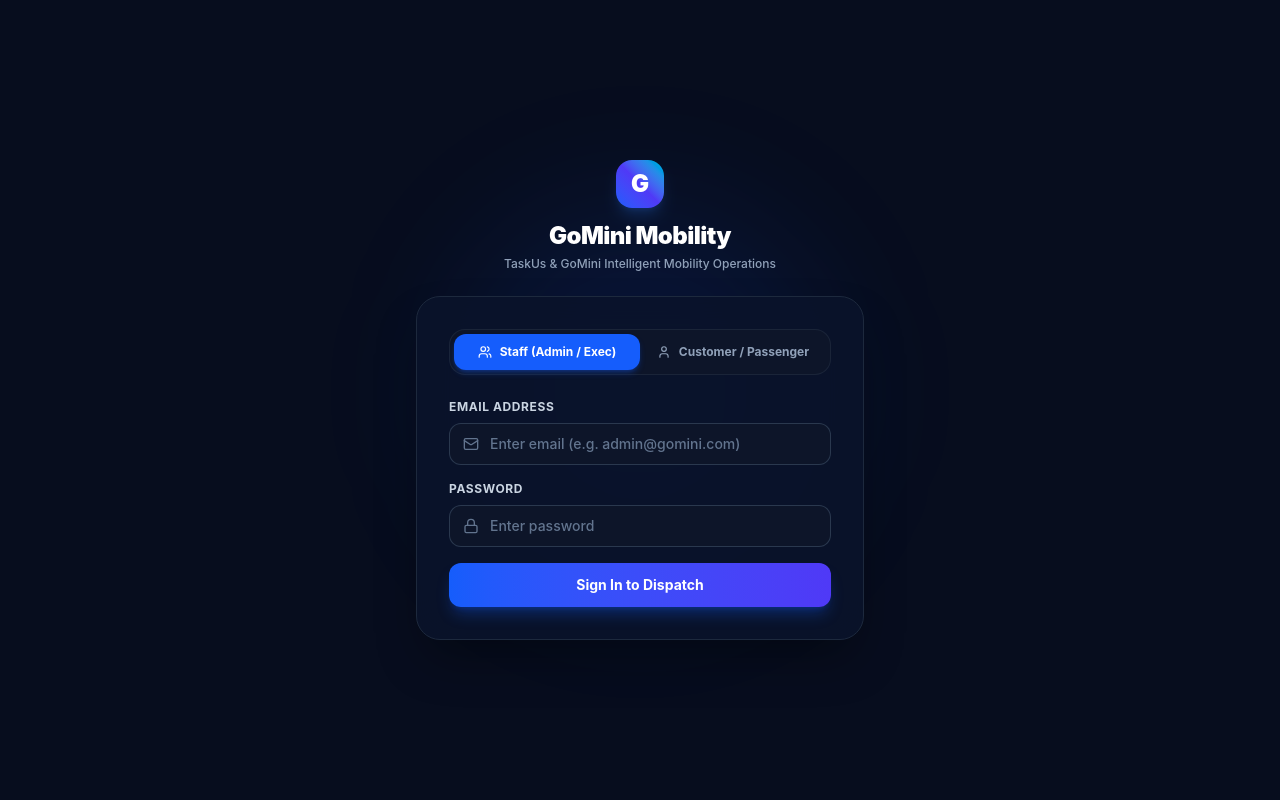
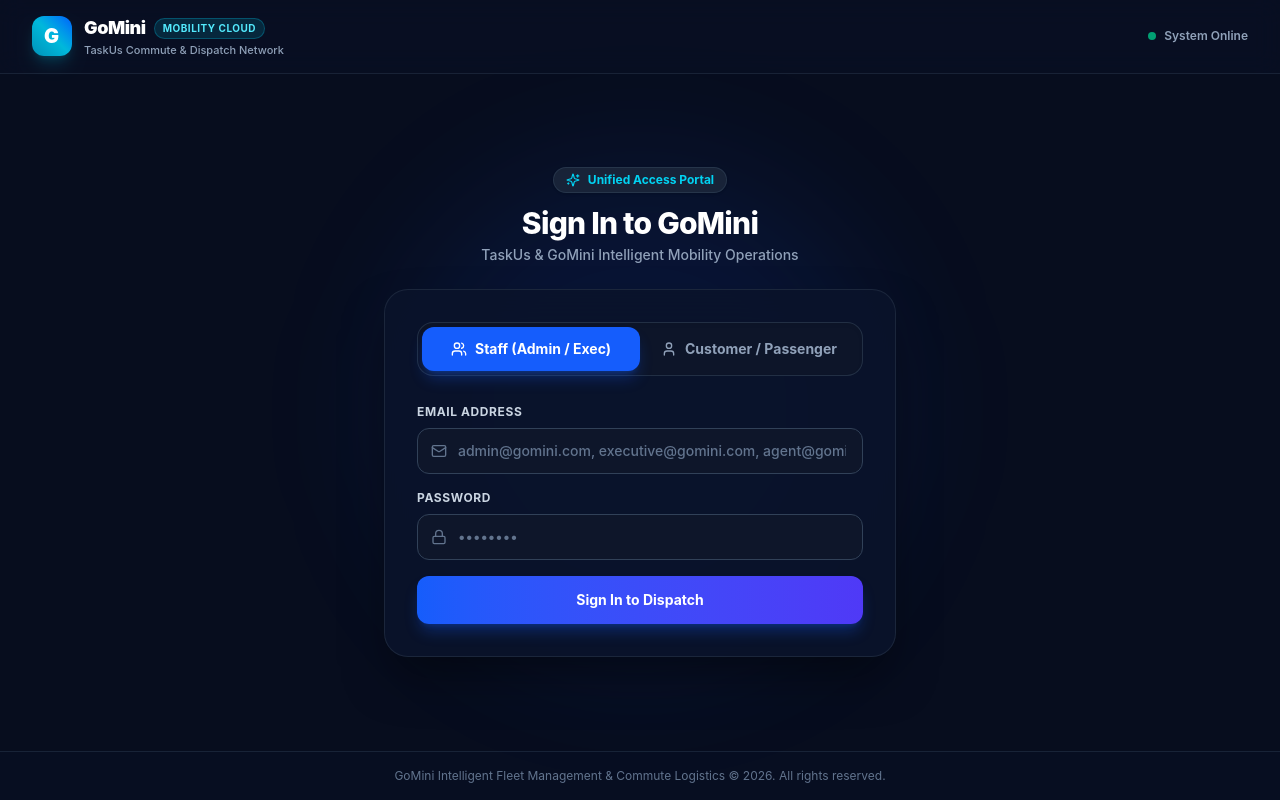
Before and after one commit to malekmalekmalek4392-glitch/gomini-support, a React (Vite) app: page / in a window 1280 px wide. Built offline with nearby package versions, Linux system fonts and the light colour scheme.

Commit message:
feat: login page with full GoMini styling and exact two-button toggle from reference image

```diff
--- a/src/components/LoginPage.jsx
+++ b/src/components/LoginPage.jsx
@@ -6,12 +6,13 @@ import {
   Mail,
   UserCheck,
   AlertCircle,
-  ArrowRight
+  ArrowRight,
+  Sparkles
 } from 'lucide-react';
 import { supabase } from '../lib/supabase';
 
 export default function LoginPage({ onCustomerLogin, onAgentLogin }) {
-  // Active Tab: 'staff' or 'customer'
+  // Tab toggle: 'staff' (Staff Admin/Exec) vs 'customer' (Customer/Passenger)
   const [activeTab, setActiveTab] = useState('staff');
 
   // Staff Form State
@@ -27,9 +28,9 @@ export default function LoginPage({ onCustomerLogin, onAgentLogin }) {
   const [customerError, setCustomerError] = useState('');
 
   // Check if current staff email is agent
-  const isAgentEmail = staffEmail.trim().toLowerCase() === 'agent@gomini.com';
+  const isAgent = staffEmail.trim().toLowerCase() === 'agent@gomini.com' || staffEmail.trim().toLowerCase().startsWith('agent');
 
-  // Handle Staff Login
+  // Handle Staff Login (Admin, Executive, Agent)
   const handleStaffSubmit = (e) => {
     e.preventDefault();
     setStaffError('');
@@ -49,7 +50,7 @@ export default function LoginPage({ onCustomerLogin, onAgentLogin }) {
 
     setStaffLoading(true);
 
-    // 1. Admin Login
+    // 1. Admin Login (admin@gomini.com / 123456)
     if (email === 'admin@gomini.com') {
       if (pass === '123456') {
         const authUser = { role: 'admin', email: 'admin@gomini.com', name: 'System Administrator' };
@@ -63,7 +64,7 @@ export default function LoginPage({ onCustomerLogin, onAgentLogin }) {
       return;
     }
 
-    // 2. Executive Login
+    // 2. Executive Login (executive@gomini.com / 123456)
     if (email === 'executive@gomini.com') {
       if (pass === '123456') {
         const authUser = { role: 'executive', email: 'executive@gomini.com', name: 'Executive Operations' };
@@ -77,7 +78,7 @@ export default function LoginPage({ onCustomerLogin, onAgentLogin }) {
       return;
     }
 
-    // 3. Agent Login
+    // 3. Agent Login (agent@gomini.com / 123456 + Agent Name)
     if (email === 'agent@gomini.com') {
       if (pass !== '123456') {
         setStaffError('Invalid password. Please check your credentials.');
@@ -87,7 +88,7 @@ export default function LoginPage({ onCustomerLogin, onAgentLogin }) {
 
       const trimmedName = agentName.trim();
       if (!trimmedName) {
-        setStaffError('Please enter your agent name to help commuters.');
+        setStaffError('Please enter your name as the agent helping passengers.');
         setStaffLoading(false);
         return;
       }
@@ -101,18 +102,19 @@ export default function LoginPage({ onCustomerLogin, onAgentLogin }) {
       return;
     }
 
-    setStaffError('Unrecognized email address. Please use your authorized company account.');
+    // Unknown email
+    setStaffError('Unrecognized email address. Authorized accounts: admin@gomini.com, executive@gomini.com, agent@gomini.com');
     setStaffLoading(false);
   };
 
-  // Handle Customer Login (No Password)
+  // Handle Customer Login (No Password Required)
   const handleCustomerSubmit = async (e) => {
     e.preventDefault();
     setCustomerError('');
     const input = customerId.trim();
 
     if (!input) {
-      setCustomerError('Please enter your Employee ID or registered mobile phone number.');
+      setCustomerError('Please enter your Employee ID or mobile number.');
       return;
     }
 
@@ -139,7 +141,7 @@ export default function LoginPage({ onCustomerLogin, onAgentLogin }) {
             localStorage.setItem('gomini_user_role', 'customer');
             onCustomerLogin(partialMatch);
           } else {
-            setCustomerError(`No employee record found for "${input}". Please check your ID or contact dispatch.`);
+            setCustomerError(`No passenger found for "${input}". Please check your ID or contact dispatch.`);
           }
         }
       } else {
@@ -158,84 +160,91 @@ export default function LoginPage({ onCustomerLogin, onAgentLogin }) {
   };
 
   return (
-    <div className="min-h-screen bg-[#070D1E] text-slate-100 flex flex-col justify-center items-center px-4 py-12 selection:bg-blue-500/30">
+    <div className="min-h-screen bg-[#070D1E] text-slate-100 flex flex-col justify-between selection:bg-blue-500/30">
 
-      {/* Background Ambient Glow */}
-      <div className="absolute top-1/4 left-1/2 -translate-x-1/2 w-96 h-96 bg-blue-600/10 rounded-full blur-3xl pointer-events-none"></div>
-
-      {/* Main Card Container */}
-      <div className="relative w-full max-w-md">
-
-        {/* Brand Header */}
-        <div className="text-center mb-6">
-          <div className="h-12 w-12 rounded-2xl bg-gradient-to-tr from-blue-600 via-indigo-600 to-cyan-500 flex items-center justify-center mx-auto shadow-lg shadow-blue-500/20 text-white font-black text-2xl mb-3">
+      {/* Top Brand Header */}
+      <header className="border-b border-slate-800/80 bg-[#091124]/70 backdrop-blur-md sticky top-0 z-30 px-4 sm:px-8 py-3.5 flex items-center justify-between">
+        <div className="flex items-center gap-3">
+          <div className="h-10 w-10 rounded-xl bg-gradient-to-tr from-cyan-600 via-cyan-500 to-blue-600 flex items-center justify-center shadow-lg shadow-cyan-500/20 text-white font-black text-xl tracking-wider">
             G
           </div>
-          <h1 className="text-2xl font-black text-white tracking-tight">GoMini Mobility</h1>
-          <p className="text-xs text-slate-400 font-medium mt-1">
+          <div>
+            <div className="flex items-center gap-2">
+              <span className="font-black text-base sm:text-lg tracking-tight text-white">GoMini</span>
+              <span className="text-[10px] font-bold uppercase tracking-wider px-2 py-0.5 rounded-full bg-cyan-500/15 text-cyan-300 border border-cyan-500/30">
+                Mobility Cloud
+              </span>
+            </div>
+            <p className="text-[11px] text-slate-400 font-medium">TaskUs Commute & Dispatch Network</p>
+          </div>
+        </div>
+
+        <div className="flex items-center gap-2">
+          <span className="h-2 w-2 rounded-full bg-emerald-400 animate-pulse"></span>
+          <span className="text-xs font-semibold text-slate-400">System Online</span>
+        </div>
+      </header>
+
+      {/* Main Center Section */}
+      <main className="flex-1 flex flex-col justify-center items-center px-4 py-8 sm:py-12">
+
+        {/* Glow behind the card */}
+        <div className="absolute w-[500px] h-[500px] bg-blue-600/10 rounded-full blur-3xl pointer-events-none -z-0"></div>
+
+        {/* Card Wrapper */}
+        <div className="relative z-10 w-full max-w-lg">
+
+          {/* Card Headline */}
+          <div className="text-center mb-6">
+            <div className="inline-flex items-center gap-2 px-3 py-1 rounded-full bg-slate-800/80 border border-slate-700/60 text-xs font-bold text-cyan-400 mb-3 shadow-sm">
+              <Sparkles className="w-3.5 h-3.5" />
+              <span>Unified Access Portal</span>
+            </div>
+            <h1 className="text-2xl sm:text-3xl font-extrabold text-white tracking-tight">
+              Sign In to GoMini
+            </h1>
+            <p className="text-xs sm:text-sm text-slate-400 font-medium mt-1">
               TaskUs & GoMini Intelligent Mobility Operations
             </p>
           </div>
 
-        {/* Card Box */}
-        <div className="bg-[#0B132B]/90 backdrop-blur-xl border border-slate-800 rounded-3xl p-6 sm:p-8 shadow-2xl shadow-black/40">
+          {/* Login Card */}
+          <div className="bg-[#0B132B]/90 backdrop-blur-xl border border-slate-800/90 rounded-3xl p-6 sm:p-8 shadow-2xl shadow-black/50">
 
-          {/* Dual Pill Tab Switcher */}
-          <div className="flex p-1 bg-slate-900/90 rounded-2xl mb-6 border border-slate-800/80">
+            {/* The Two Buttons (Exact Match to Picture) */}
+            <div className="flex p-1 bg-slate-900/90 rounded-2xl mb-7 border border-slate-700/60 shadow-inner">
               <button
                 type="button"
                 onClick={() => { setActiveTab('staff'); setStaffError(''); setCustomerError(''); }}
-              className={`flex-1 py-2.5 text-xs font-bold rounded-xl transition-all flex items-center justify-center gap-2 cursor-pointer ${
+                className={`flex-1 py-3 text-xs sm:text-sm font-bold rounded-xl transition-all flex items-center justify-center gap-2 cursor-pointer ${
                   activeTab === 'staff'
-                  ? 'bg-blue-600 text-white shadow-md shadow-blue-600/30'
-                  : 'text-slate-400 hover:text-slate-200'
+                    ? 'bg-blue-600 text-white shadow-lg shadow-blue-600/30'
+                    : 'text-slate-400 hover:text-white'
                 }`}
               >
-              <Users className="w-3.5 h-3.5" />
+                <Users className="w-4 h-4" />
                 <span>Staff (Admin / Exec)</span>
               </button>
 
               <button
                 type="button"
                 onClick={() => { setActiveTab('customer'); setStaffError(''); setCustomerError(''); }}
-              className={`flex-1 py-2.5 text-xs font-bold rounded-xl transition-all flex items-center justify-center gap-2 cursor-pointer ${
+                className={`flex-1 py-3 text-xs sm:text-sm font-bold rounded-xl transition-all flex items-center justify-center gap-2 cursor-pointer ${
                   activeTab === 'customer'
-                  ? 'bg-blue-600 text-white shadow-md shadow-blue-600/30'
-                  : 'text-slate-400 hover:text-slate-200'
+                    ? 'bg-blue-600 text-white shadow-lg shadow-blue-600/30'
+                    : 'text-slate-400 hover:text-white'
                 }`}
               >
-              <User className="w-3.5 h-3.5" />
+                <User className="w-4 h-4" />
                 <span>Customer / Passenger</span>
               </button>
             </div>
 
             {/* ========================================= */}
-          {/* 1. STAFF FORM (Admin / Exec / Agent)       */}
+            {/* 1. STAFF TAB FORM                         */}
             {/* ========================================= */}
             {activeTab === 'staff' && (
               <form onSubmit={handleStaffSubmit} className="space-y-4">
-
-              {/* Agent Name Field (Only shown when email is agent@gomini.com) */}
-              {isAgentEmail && (
-                <div>
-                  <label className="block text-xs font-bold text-slate-300 uppercase tracking-wider mb-2">
-                    Agent Name
-                  </label>
-                  <div className="relative">
-                    <div className="absolute inset-y-0 left-0 pl-3.5 flex items-center pointer-events-none text-slate-500">
-                      <UserCheck className="w-4 h-4" />
-                    </div>
-                    <input
-                      type="text"
-                      value={agentName}
-                      onChange={(e) => setAgentName(e.target.value)}
-                      placeholder="Enter the name that will help passengers"
-                      className="w-full pl-10 pr-4 py-2.5 rounded-xl bg-slate-900/90 border border-slate-700/80 text-sm text-white placeholder-slate-500 focus:outline-none focus:border-blue-500 focus:ring-1 focus:ring-blue-500 transition-all font-medium"
-                      required={isAgentEmail}
-                    />
-                  </div>
-                </div>
-              )}
 
                 {/* Email Address */}
                 <div>
@@ -250,12 +259,34 @@ export default function LoginPage({ onCustomerLogin, onAgentLogin }) {
                       type="email"
                       value={staffEmail}
                       onChange={(e) => setStaffEmail(e.target.value)}
-                    placeholder="Enter email (e.g. admin@gomini.com)"
-                    className="w-full pl-10 pr-4 py-2.5 rounded-xl bg-slate-900/90 border border-slate-700/80 text-sm text-white placeholder-slate-500 focus:outline-none focus:border-blue-500 focus:ring-1 focus:ring-blue-500 transition-all font-medium"
+                      placeholder="admin@gomini.com, executive@gomini.com, agent@gomini.com"
+                      className="w-full pl-10 pr-4 py-3 rounded-xl bg-slate-900/90 border border-slate-700 text-sm text-white placeholder-slate-500 focus:outline-none focus:border-blue-500 focus:ring-2 focus:ring-blue-500/20 transition-all font-medium"
                       required
                     />
                   </div>
                 </div>
+
+                {/* Agent Name Field (Displayed when agent email is typed) */}
+                {isAgent && (
+                  <div>
+                    <label className="block text-xs font-bold text-cyan-300 uppercase tracking-wider mb-2">
+                      Agent Name (Displayed to Commuters)
+                    </label>
+                    <div className="relative">
+                      <div className="absolute inset-y-0 left-0 pl-3.5 flex items-center pointer-events-none text-cyan-400">
+                        <UserCheck className="w-4 h-4" />
+                      </div>
+                      <input
+                        type="text"
+                        value={agentName}
+                        onChange={(e) => setAgentName(e.target.value)}
+                        placeholder="Enter the name that will help passengers (e.g. Sara, Omar)"
+                        className="w-full pl-10 pr-4 py-3 rounded-xl bg-slate-900/90 border border-cyan-500/50 text-sm text-white placeholder-slate-500 focus:outline-none focus:border-cyan-400 focus:ring-2 focus:ring-cyan-500/20 transition-all font-medium"
+                        required={isAgent}
+                      />
+                    </div>
+                  </div>
+                )}
 
                 {/* Password */}
                 <div>
@@ -270,14 +301,14 @@ export default function LoginPage({ onCustomerLogin, onAgentLogin }) {
                       type="password"
                       value={staffPassword}
                       onChange={(e) => setStaffPassword(e.target.value)}
-                    placeholder="Enter password"
-                    className="w-full pl-10 pr-4 py-2.5 rounded-xl bg-slate-900/90 border border-slate-700/80 text-sm text-white placeholder-slate-500 focus:outline-none focus:border-blue-500 focus:ring-1 focus:ring-blue-500 transition-all font-medium"
+                      placeholder="••••••••"
+                      className="w-full pl-10 pr-4 py-3 rounded-xl bg-slate-900/90 border border-slate-700 text-sm text-white placeholder-slate-500 focus:outline-none focus:border-blue-500 focus:ring-2 focus:ring-blue-500/20 transition-all font-medium"
                       required
                     />
                   </div>
                 </div>
 
-              {/* Error Message */}
+                {/* Error Banner */}
                 {staffError && (
                   <div className="p-3 rounded-xl bg-rose-500/10 border border-rose-500/30 text-rose-300 text-xs flex items-start gap-2">
                     <AlertCircle className="w-4 h-4 shrink-0 mt-0.5" />
@@ -289,7 +320,7 @@ export default function LoginPage({ onCustomerLogin, onAgentLogin }) {
                 <button
                   type="submit"
                   disabled={staffLoading}
-                className="w-full mt-2 py-3 rounded-xl bg-gradient-to-r from-blue-600 to-indigo-600 hover:from-blue-500 hover:to-indigo-500 text-white font-bold text-sm shadow-lg shadow-blue-600/30 transition-all transform active:scale-[0.99] disabled:opacity-50 flex items-center justify-center gap-2 cursor-pointer"
+                  className="w-full mt-3 py-3.5 rounded-xl bg-gradient-to-r from-blue-600 to-indigo-600 hover:from-blue-500 hover:to-indigo-500 text-white font-bold text-sm shadow-lg shadow-blue-600/30 transition-all transform active:scale-[0.99] disabled:opacity-50 flex items-center justify-center gap-2 cursor-pointer"
                 >
                   {staffLoading ? (
                     <div className="h-4 w-4 border-2 border-white border-t-transparent rounded-full animate-spin" />
@@ -301,7 +332,7 @@ export default function LoginPage({ onCustomerLogin, onAgentLogin }) {
             )}
 
             {/* ========================================= */}
-          {/* 2. CUSTOMER / PASSENGER FORM               */}
+            {/* 2. CUSTOMER / PASSENGER TAB FORM           */}
             {/* ========================================= */}
             {activeTab === 'customer' && (
               <form onSubmit={handleCustomerSubmit} className="space-y-4">
@@ -319,17 +350,17 @@ export default function LoginPage({ onCustomerLogin, onAgentLogin }) {
                       type="text"
                       value={customerId}
                       onChange={(e) => setCustomerId(e.target.value)}
-                    placeholder="Enter Employee ID or Phone Number"
-                    className="w-full pl-10 pr-4 py-2.5 rounded-xl bg-slate-900/90 border border-slate-700/80 text-sm text-white placeholder-slate-500 focus:outline-none focus:border-blue-500 focus:ring-1 focus:ring-blue-500 transition-all font-medium"
+                      placeholder="Enter Employee ID or registered mobile phone"
+                      className="w-full pl-10 pr-4 py-3 rounded-xl bg-slate-900/90 border border-slate-700 text-sm text-white placeholder-slate-500 focus:outline-none focus:border-blue-500 focus:ring-2 focus:ring-blue-500/20 transition-all font-medium"
                       required
                     />
                   </div>
-                <p className="text-[11px] text-slate-500 mt-1.5">
-                  No password required. Enter your registered ID or mobile number.
+                  <p className="text-[11px] text-slate-500 mt-2">
+                    No password required. Enter your registered ID or phone to access your commute schedule.
                   </p>
                 </div>
 
-              {/* Error Message */}
+                {/* Error Banner */}
                 {customerError && (
                   <div className="p-3 rounded-xl bg-rose-500/10 border border-rose-500/30 text-rose-300 text-xs flex items-start gap-2">
                     <AlertCircle className="w-4 h-4 shrink-0 mt-0.5" />
@@ -341,7 +372,7 @@ export default function LoginPage({ onCustomerLogin, onAgentLogin }) {
                 <button
                   type="submit"
                   disabled={customerLoading}
-                className="w-full mt-2 py-3 rounded-xl bg-gradient-to-r from-blue-600 to-indigo-600 hover:from-blue-500 hover:to-indigo-500 text-white font-bold text-sm shadow-lg shadow-blue-600/30 transition-all transform active:scale-[0.99] disabled:opacity-50 flex items-center justify-center gap-2 cursor-pointer"
+                  className="w-full mt-3 py-3.5 rounded-xl bg-gradient-to-r from-blue-600 to-indigo-600 hover:from-blue-500 hover:to-indigo-500 text-white font-bold text-sm shadow-lg shadow-blue-600/30 transition-all transform active:scale-[0.99] disabled:opacity-50 flex items-center justify-center gap-2 cursor-pointer"
                 >
                   {customerLoading ? (
                     <div className="h-4 w-4 border-2 border-white border-t-transparent rounded-full animate-spin" />
@@ -359,6 +390,13 @@ export default function LoginPage({ onCustomerLogin, onAgentLogin }) {
 
         </div>
 
+      </main>
+
+      {/* Footer */}
+      <footer className="border-t border-slate-800/80 bg-[#091124]/50 py-4 px-4 text-center text-xs text-slate-500">
+        <p>GoMini Intelligent Fleet Management & Commute Logistics &copy; 2026. All rights reserved.</p>
+      </footer>
+
     </div>
   );
 }
```
Lines whose indentation alone changed are shown as unchanged.
